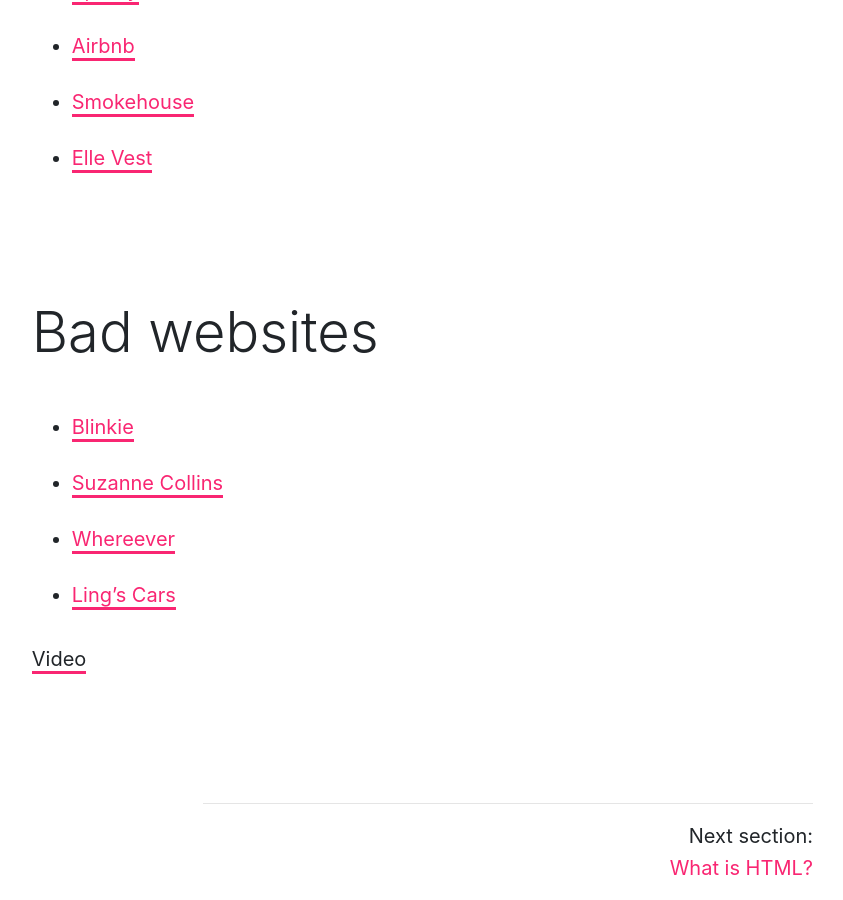
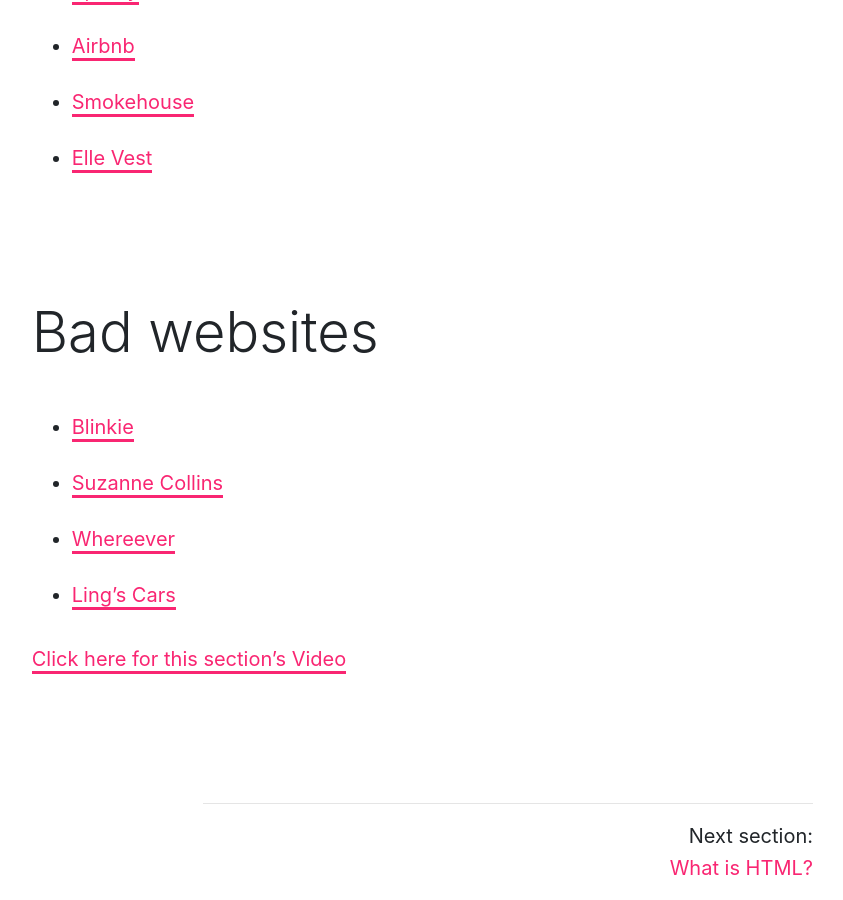
Before and after one commit to Montana-Media-Arts/creative-coding-1-Fall2019, a Jekyll site: the page built from modules/week-6/_posts/2017-01-01-overview.md, in a window 1280 px wide and 900 px high, scrolled down 1101 px. Shown: the whole window, without its empty margins (132-975 px from the left). Built offline with Jekyll 4.4.1, drawn with Linux system fonts in a browser that asks for light colours; nearby versions of some CDN libraries.

Commit message:
Update 2017-01-01-overview.md

```diff
--- a/modules/week-6/_posts/2017-01-01-overview.md
+++ b/modules/week-6/_posts/2017-01-01-overview.md
@@ -26,4 +26,4 @@ One of the things I like are examples of good and bad websites.  Let's look at s
 * <a href="https://www.lingscars.com/" target="_new">Ling's Cars</a>
 
 
-<a src="https://umontana.zoom.us/recording/share/nFU1FG5MxqLvR1mm5sCWayPvAXBM6jgsthNMpTyaKqSwIumekTziMw" target="_new">Video</a>
+<a href="https://umontana.zoom.us/recording/share/nFU1FG5MxqLvR1mm5sCWayPvAXBM6jgsthNMpTyaKqSwIumekTziMw" target="_new">Click here for this section's Video</a>
```
